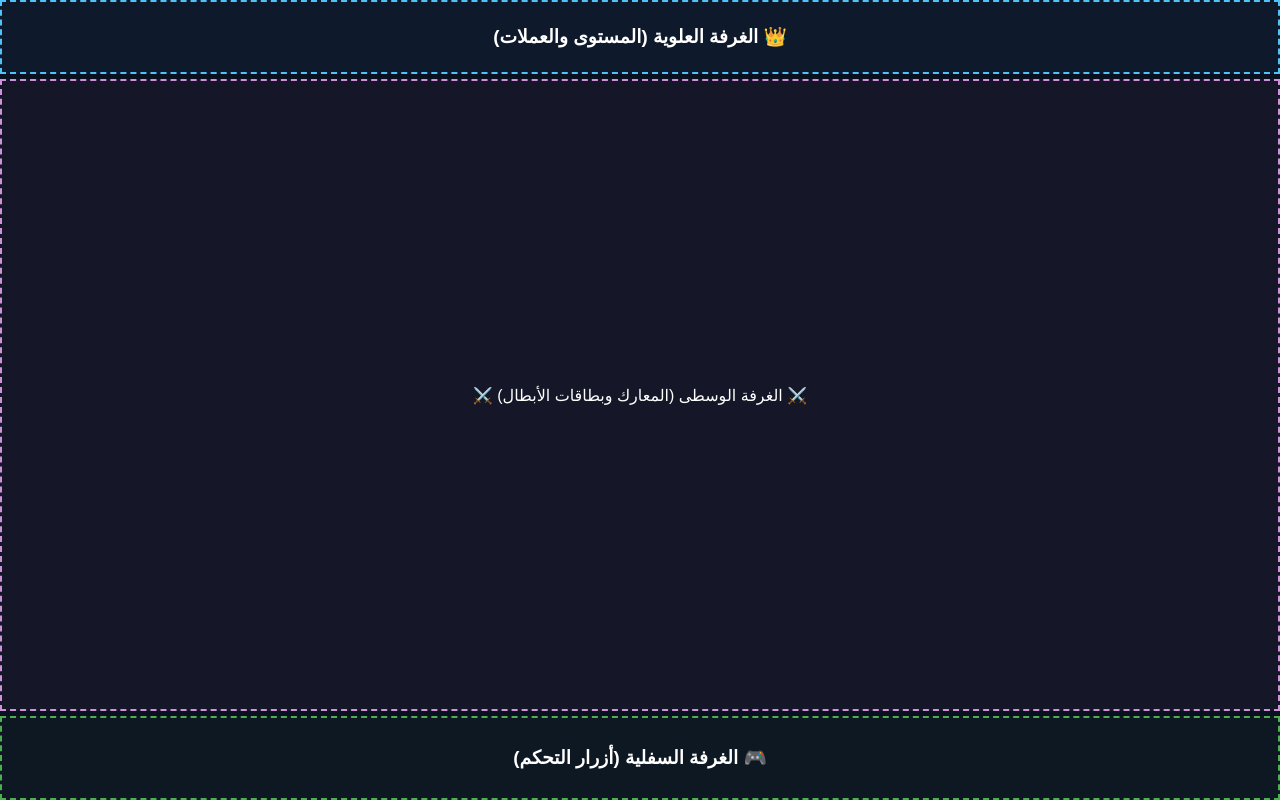
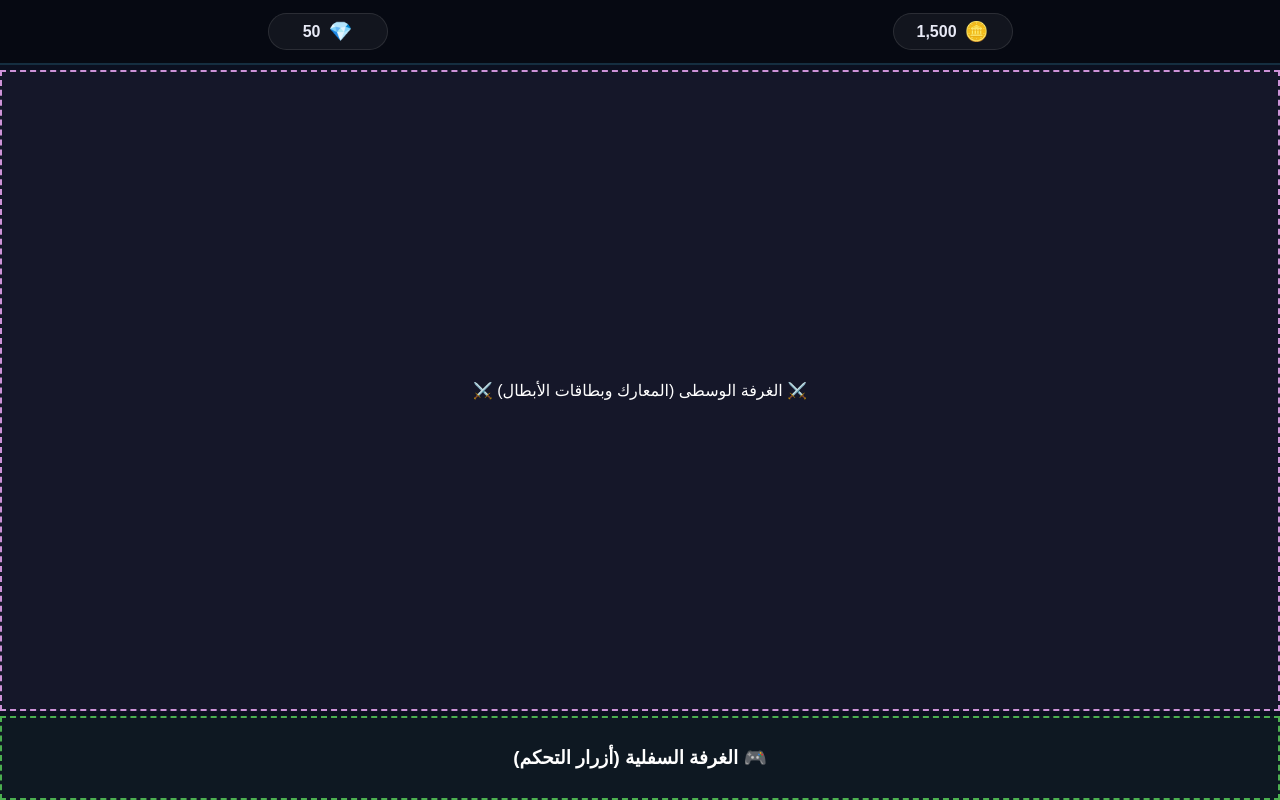
Before and after one commit to ffyy9517-lgtm/Pick-me-up-2, a plain HTML site: page index.html in a window 1280 px wide. Drawn offline with Linux system fonts and the light colour scheme.

Commit message:
تطوير تصميم شريط الموارد العلوي بالذهب والجواهر

```diff
--- a/index.html
+++ b/index.html
@@ -17,7 +17,6 @@
             font-family: sans-serif;
         }
 
-        /* الحاوية الرئيسية الطولية اللتي تمتد بمقاس الشاشة بالكامل */
         .game-container {
             display: flex;
             flex-direction: column;
@@ -26,20 +25,45 @@
             box-sizing: border-box;
         }
 
-        /* 1. الغرفة العلوية (Header): تأخذ مساحة صغيرة ثابتة في الأعلى */
+        /* 1. تحديث الغرفة العلوية وتصميم شريط الموارد */
         .game-header {
-            height: 70px;
-            border: 2px dashed #4fc3f7; /* حد أزرق مؤقت لرؤية التقسيم */
+            height: 65px;
+            background-color: #060912; /* خلفية داكنة مميزة */
+            border-bottom: 2px solid rgba(79, 195, 247, 0.2); /* خط سفلي مضيء خفيف */
             display: flex;
             align-items: center;
-            justify-content: center;
-            background-color: rgba(79, 195, 247, 0.05);
+            justify-content: space-around; /* توزيع متوازن للموارد */
+            padding: 0 15px;
+            box-sizing: border-box;
         }
 
-        /* 2. الغرفة الوسطى (Main Area): تأخذ كل المساحة المتبقية تلقائياً */
+        /* تصميم خانة المورد (الذهب أو الجواهر) */
+        .resource-box {
+            display: flex;
+            align-items: center;
+            background: rgba(255, 255, 255, 0.05); /* خلفية شبه شفافة */
+            padding: 6px 14px;
+            border-radius: 20px; /* زوايا دائرية ناعمة */
+            border: 1px solid rgba(255, 255, 255, 0.1);
+            min-width: 90px;
+            justify-content: center;
+        }
+
+        .resource-icon {
+            font-size: 1.2rem;
+            margin-left: 8px; /* مسافة بين الأيقونة والرقم */
+        }
+
+        .resource-value {
+            font-weight: bold;
+            font-size: 1rem;
+            color: #e8eaf6;
+        }
+
+        /* 2. الغرفة الوسطى (مؤقتة بالحدود البنفسجية) */
         .game-main {
             flex-grow: 1;
-            border: 2px dashed #ce93d8; /* حد بنفسجي مؤقت لرؤية مسرح اللعب */
+            border: 2px dashed #ce93d8;
             display: flex;
             align-items: center;
             justify-content: center;
@@ -47,10 +71,10 @@
             margin: 5px 0;
         }
 
-        /* 3. الغرفة السفلية (Footer): تأخذ مساحة ثابتة ومريحة للأزرار أسفل الشاشة */
+        /* 3. الغرفة السفلية (مؤقتة بالحدود الخضراء) */
         .game-footer {
             height: 80px;
-            border: 2px dashed #4caf50; /* حد أخضر مؤقت لرؤية منطقة الأزرار */
+            border: 2px dashed #4caf50;
             display: flex;
             align-items: center;
             justify-content: center;
@@ -63,7 +87,15 @@
     <div class="game-container">
 
         <div class="game-header">
-            <h3>👑 الغرفة العلوية (المستوى والعملات)</h3>
+            <div class="resource-box">
+                <span class="resource-icon">🪙</span>
+                <span class="resource-value" id="gold-count">1,500</span>
+            </div>
+
+            <div class="resource-box">
+                <span class="resource-icon">💎</span>
+                <span class="resource-value" id="gem-count">50</span>
+            </div>
         </div>
 
         <div class="game-main">
```
